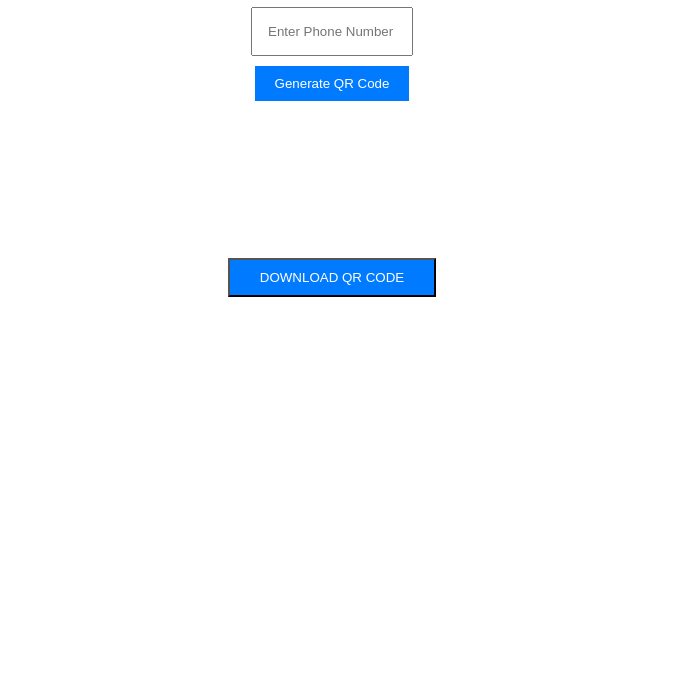
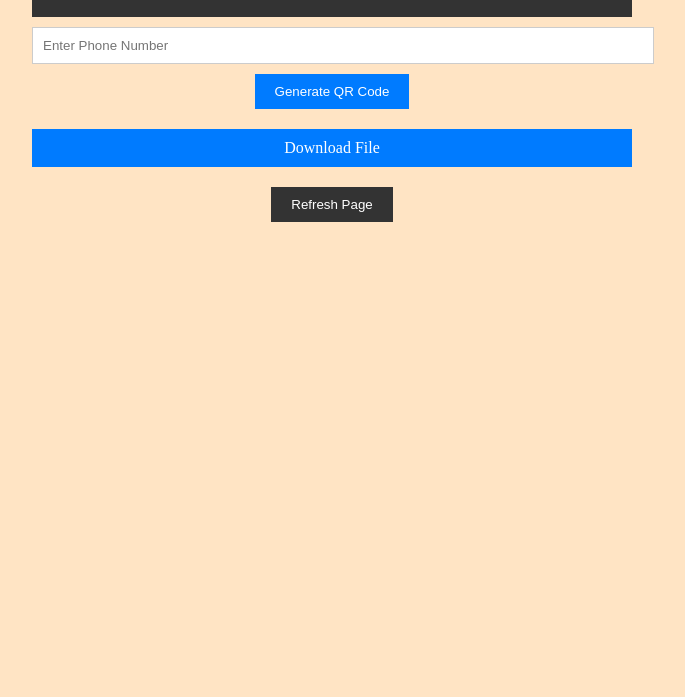
Before and after one commit to Mpoelesiamon/Phase1ProjectRepo, a plain HTML site: page index.html in a window 1280 px wide. Shown: the part 103-800 px from the top of the page, without its empty margins (308-993 px from the left). Drawn offline with Linux system fonts and the light colour scheme.

Commit message:
third commit

```diff
--- a/index.html
+++ b/index.html
@@ -5,13 +5,24 @@
  <link rel="stylesheet" href="style.css" />
 </head>
  <body>
+    <div class="container">
+        <div class="heading">
             <h1>MY QR CODE</h1>
+        </div>
+
+
         <input id="phone-input" type="tel" placeholder="Enter Phone Number" required>
         <button id="generate-btn" onclick="generateQRCode()">Generate QR Code</button>
- <div id="qrcode"></div>
- <button id="download-link" onclick="downloadQRCode()">DOWNLOAD QR CODE</button>
- <div id="download"></div>
+        <div id="qrcode">
+
+        </div>
+        <a class="download-button" href="path_to_your_file.zip" download>Download File</a>
         <script src="https://cdn.jsdelivr.net/npm/qrcodejs@1.0.0/qrcode.min.js"></script>
+        <button onclick="refreshPage()">Refresh Page</button>
+        <form action="/Refressh_Page",ethod="post"></form>
+    </div>
+
+
 <script src="index.js"></script>
 </body>
 </html>
--- a/index.js
+++ b/index.js
@@ -1,5 +1,11 @@
+const qrDiv= document.querySelector("#qrDiv")
 function generateQRCode() {
-    var phoneNumber = document.getElementById("phone-input").value;
+    let phoneNumber = document.getElementById("phone-input").value;
+    let numberPattern = /^\d{10}$|^\d{13}$/;
+
+    // const integerValue = parseInt(phoneNumber, 10);
+
+    if( numberPattern.test(phoneNumber)){
         var qrcode = new QRCode("qrcode", {
         text: "tel:" + phoneNumber,
         width: 300,
@@ -12,3 +18,11 @@ function generateQRCode() {
         // Show download link
         document.getElementById("download-link").style.display = "block";
     }
+    else{
+        alert("Enter a valid Phone-number")
+    }
+  }
+
+  function refreshPage() {
+    location.reload(); // Reloads the current page
+  }
--- a/style.css
+++ b/style.css
@@ -1,38 +1,59 @@
-body {
-    display: flex;
-    flex-direction: column;
-    justify-content: center;
-    align-items: center;
-    height: 50vh;
+body, h2, p, ul, li {
     margin: 0;
+    padding: 0;
+    background-color: bisque;
   }
-  #qrcode {
-    width: 300px;
-    height: 300px;
+  .container
+  {
+    text-align: center;
+    max-width: 600px;
+    margin: 0 auto;
+    padding: 20px;
   }
-  h1 {
-    text-align: center;
+  .heading
+  {
+    background-color: #333;
+    color: #fff;
     padding: 10px;
-    background-color: black;
-    color: #fff;
   }
   #phone-input {
-    width: 10%;
-    padding: 15px;
-    margin: 10px;
+    width: 100%;
+    padding: 10px;
+    margin: 10px 0;
+    border: 1px solid #ccc;
   }
-  #generate-btn {
-    padding: 10px 20px;
+  #generate-btn
+  {
     background-color: #007bff;
     color: #fff;
     border: none;
+    padding: 10px 20px;
     cursor: pointer;
   }
-  #download-link {
-   padding: 10px 30px;
-    display: Download QR Code;
-    text-align: center;
+  #qrcode
+  {
+    margin: 20px 0;
+    align-items: center;
+  }
+  .download-button
+  {
+    display: block;
     background-color: #007bff;
     color: #fff;
+    text-align: center;
+    text-decoration: none;
+    padding: 10px 20px;
+    margin: 20px 0;
+  }
+  button
+  {
+    background-color: #333;
+    color: #fff;
+    border: none;
+    padding: 10px 20px;
     cursor: pointer;
   }
+  form
+  {
+    text-align: center;
+  }
```
Lines whose indentation alone changed are shown as unchanged.
